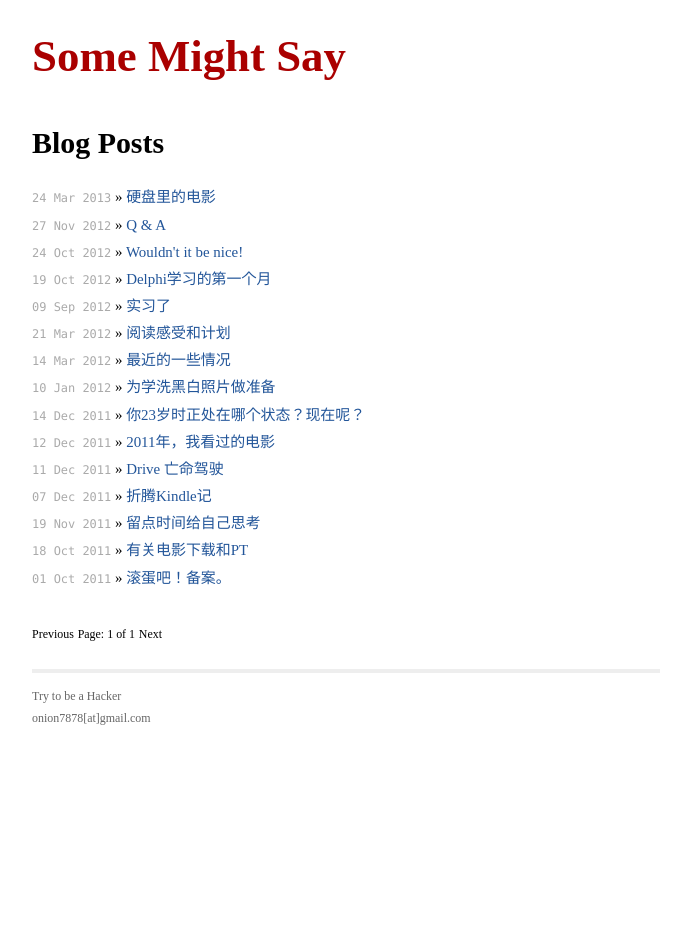
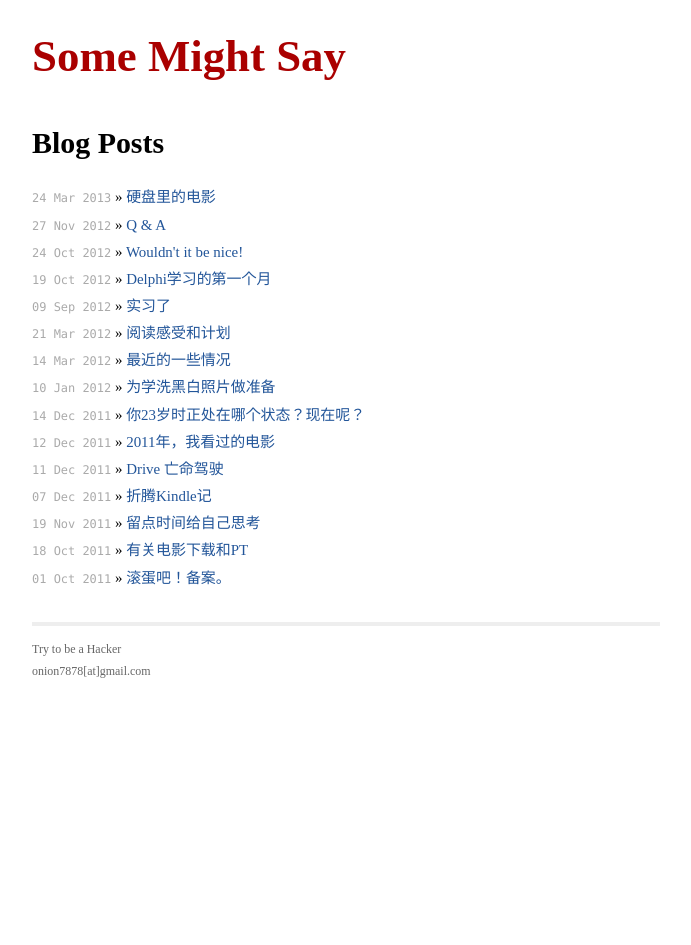
Before and after one commit to one3chens/somemightsay, a Jekyll site: the page built from index.html, in a window 1280 px wide. Shown: the whole page, without its empty margins (294-985 px from the left). Built offline with Jekyll 4.4.1, drawn with Linux system fonts in a browser that asks for light colours; Markdown is read by kramdown in place of the engine named in the settings; the list of posts is cut into pages by our own code.

Commit message:
add posts and  total_posts check , simplify index page

```diff
--- a/index.html
+++ b/index.html
@@ -12,8 +12,11 @@
   </ul>
 </div>
 
+
+
 <!-- Pagination links -->
 <div class="pagination">
+  {% if paginator.posts <= paginator.total_posts  %}
     {% if paginator.previous_page %}
       <a href="/page{{ paginator.previous_page }}" class="previous">Previous</a>
     {% else %}
@@ -25,4 +28,5 @@
     {% else %}
       <span class="next ">Next</span>
     {% endif %}
+  {% endif %}
 </div>
```
Lines whose indentation alone changed are shown as unchanged.
